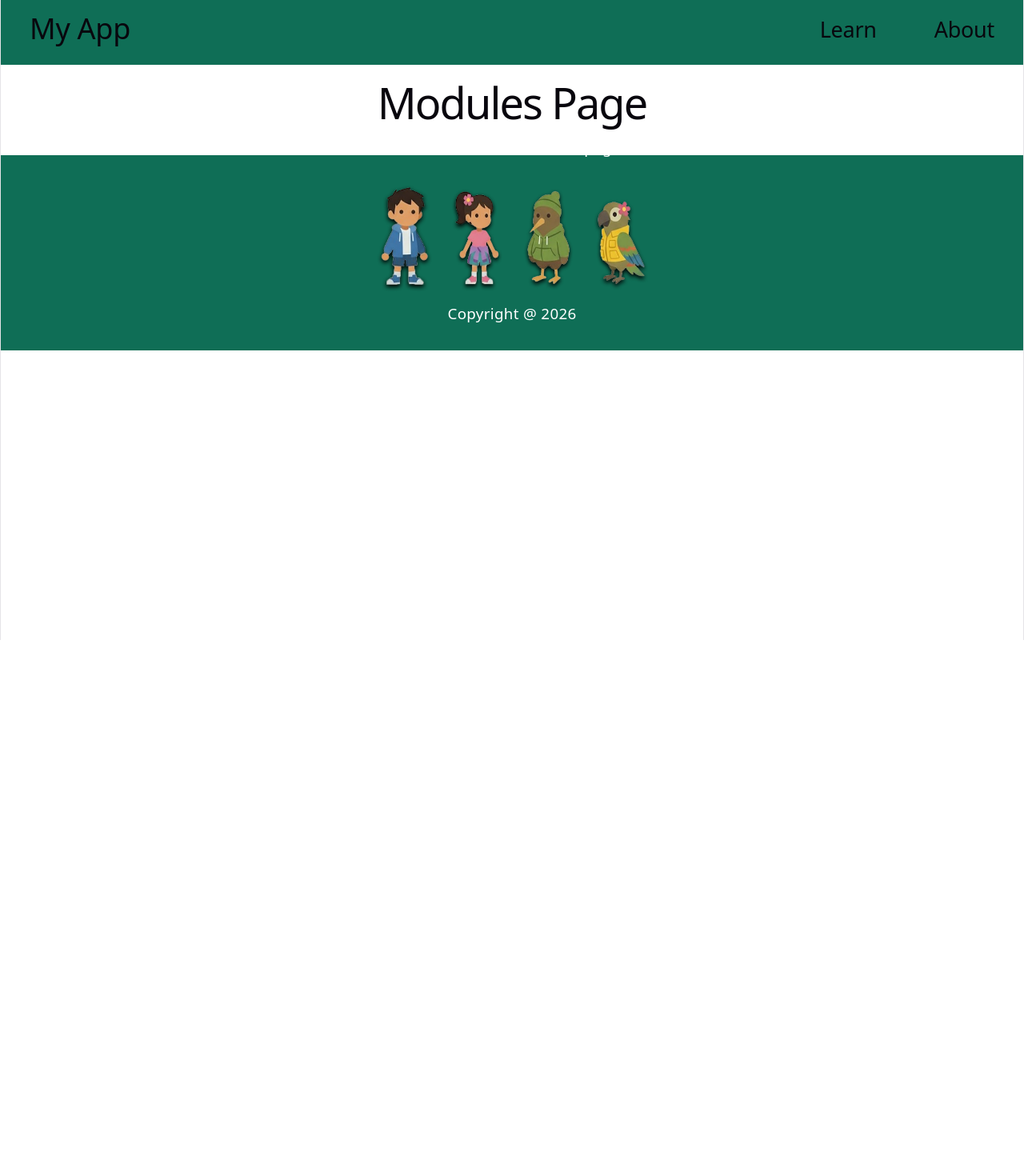
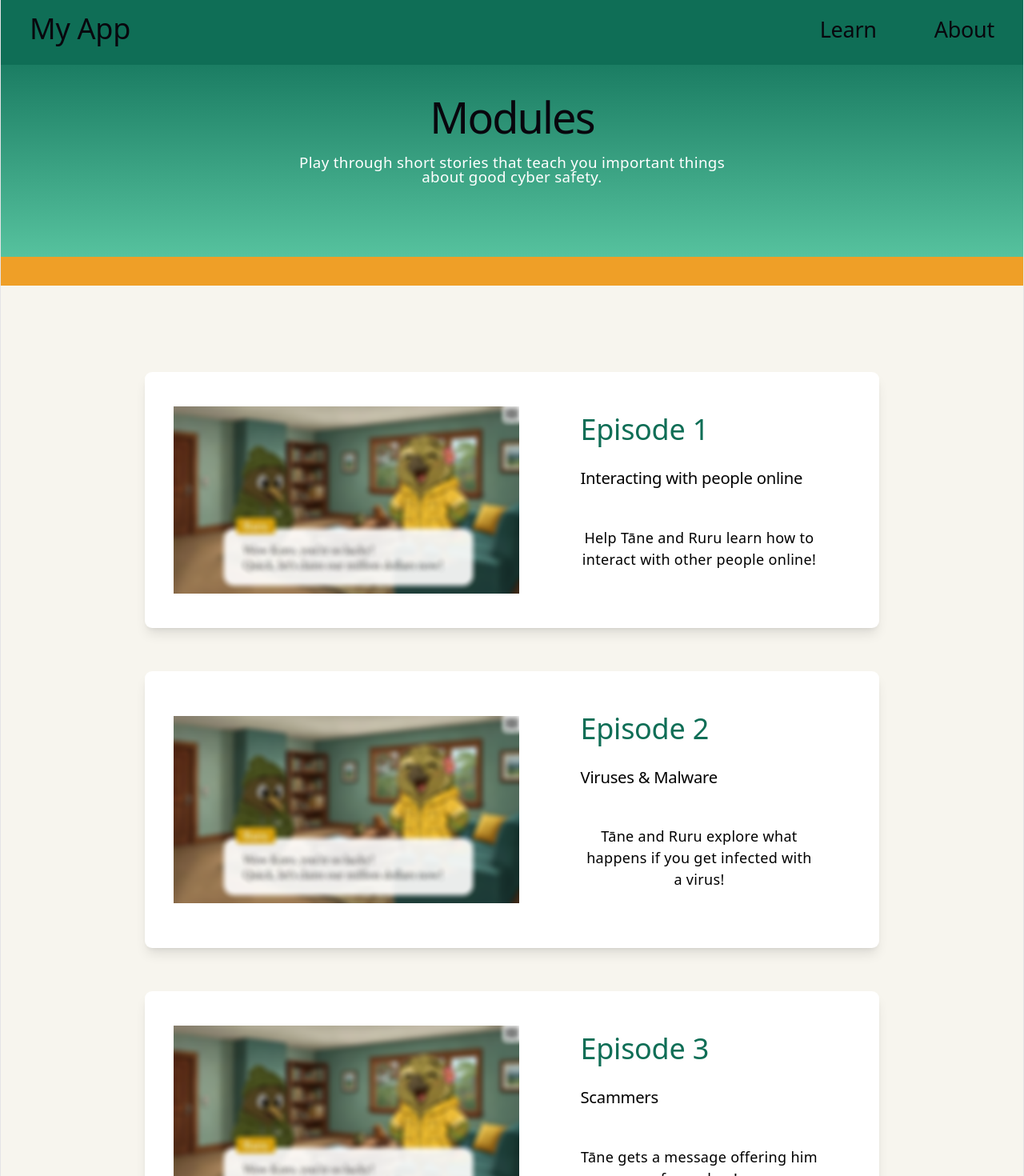
Before and after one commit to UOA-SOFTENG-701-2026-G9/SOFTENG-701-Group-9-Project, a React (Vite) app in the folder frontend/: page /modules in a window 1280 px wide. Shown: the top 1470 px of the page at 80% size. Before the commit the page ends 800 px from the top, so only its background shows below. Built offline with nearby package versions, Linux system fonts and the light colour scheme; a web font is replaced by a local one.

Commit message:
feat: add modules page (#6)
* feat: add modules page

* refactor: use className instead of class

* refactor: add interface for types

* Updated module page styling

---------

Co-authored-by: Thomas Dickson <git@hoverth.net>
Co-authored-by: Henry Ly <lyhenry2004@gmail.com>

```diff
--- /dev/null
+++ b/frontend/src/main/components/HeroBanner.tsx
@@ -0,0 +1,18 @@
+interface HeroBannerProps {
+  title: string
+  subtitle: string
+}
+
+const HeroBanner = ({ title, subtitle }: HeroBannerProps) => {
+  return (
+    <div className="relative w-full h-[30vh] bg-gradient-to-b from-[#1B7D63] to-[#56C29E]">
+      <div className="flex flex-col w-full h-full items-center justify-center pb-16">
+        <h1>{title}</h1>
+        <p className="max-w-lg">{subtitle}</p>
+      </div>
+      <div className="bg-[#EF9F27] w-full h-8"></div>
+    </div>
+  )
+}
+
+export default HeroBanner;
--- a/frontend/src/main/components/Navbar.tsx
+++ b/frontend/src/main/components/Navbar.tsx
@@ -3,7 +3,9 @@ import { Link } from "react-router-dom"
 const Navbar = () => {
   return (
     <div className="w-full h-full bg-[#0F6E56] flex flex-row items-center justify-between px-8 py-4">
-      <h2>My App</h2>
+      <Link to="/">
+        <h2 className="hover:opacity-70">My App</h2>
+      </Link>
       <div className="flex space-x-16">
         <Link to="/modules">
           <h3 className="hover:opacity-70">
--- /dev/null
+++ b/frontend/src/main/components/modules/ModuleCardFull.tsx
@@ -0,0 +1,26 @@
+import { Link } from "react-router-dom";
+
+interface ModuleCardFullProps {
+  moduleNum: number
+  title: string
+  description: string
+  imgUrl: string
+  linkUrl: string;
+}
+
+const ModuleCardFull = ({ moduleNum, title, description, imgUrl, linkUrl}: ModuleCardFullProps) => {
+  return (
+    <Link to={linkUrl} className="w-full">
+      <article className="mb-4 bg-white hover:bg-gray-200 transition duration-200 rounded-lg overflow-hidden shadow-lg flex flex-row items-center justify-start p-8 gap-8">
+        <img className="max-w-sm" src={imgUrl}/>
+        <div className="px-9 py-4 flex flex-col items-start w-full gap-4">
+          <h2 className="text-[#0F6E56]">Episode {moduleNum}</h2>
+          <h3 className="text-black text-lg">{title}</h3>
+          <p className="text-black py-4 text-base">{description}</p>
+        </div>
+      </article>
+    </Link>
+  )
+}
+
+export default ModuleCardFull
--- a/frontend/src/main/pages/modules.tsx
+++ b/frontend/src/main/pages/modules.tsx
@@ -1,8 +1,44 @@
+import HeroBanner from "../components/HeroBanner";
+import ModuleCardFull from "../components/modules/ModuleCardFull";
+
 const Modules = () => {
   return (
-    <div>
-      <h1>Modules Page</h1>
-      <p>Welcome to the modules page!</p>
+    <div className="flex flex-col bg-[#F7F5EE]">
+			<HeroBanner title="Modules" subtitle="Play through short stories that teach you important things about good cyber safety." />
+
+      <div className="flex flex-col px-40 grid-lessons my-32 gap-8">
+        <ModuleCardFull
+					moduleNum={1}
+					title="Interacting with people online"
+					description="Help Tāne and Ruru learn how to interact with other people online!"
+					imgUrl="/card.png"
+					linkUrl="/modules"
+				/>
+
+				<ModuleCardFull
+					moduleNum={2}
+					title="Viruses & Malware"
+					description="Tāne and Ruru explore what happens if you get infected with a virus!"
+					imgUrl="/card.png"
+					linkUrl="/modules"
+				/>
+
+				<ModuleCardFull
+					moduleNum={3}
+					title="Scammers"
+					description="Tāne gets a message offering him free robux!"
+					imgUrl="/card.png"
+					linkUrl="/modules"
+				/>
+
+				<ModuleCardFull
+					moduleNum={4}
+					title="Cyberbullying"
+					description="Someone is messaging Tāne mean messages! Can Ruru help?"
+					imgUrl="/card.png"
+					linkUrl="/modules"
+				/>
+      </div>
     </div>
   )
 }
```
Also changed, not shown: frontend/public/card.png (added), frontend/src/main/components/home/ModuleCard.tsx (line endings or trailing spaces).
